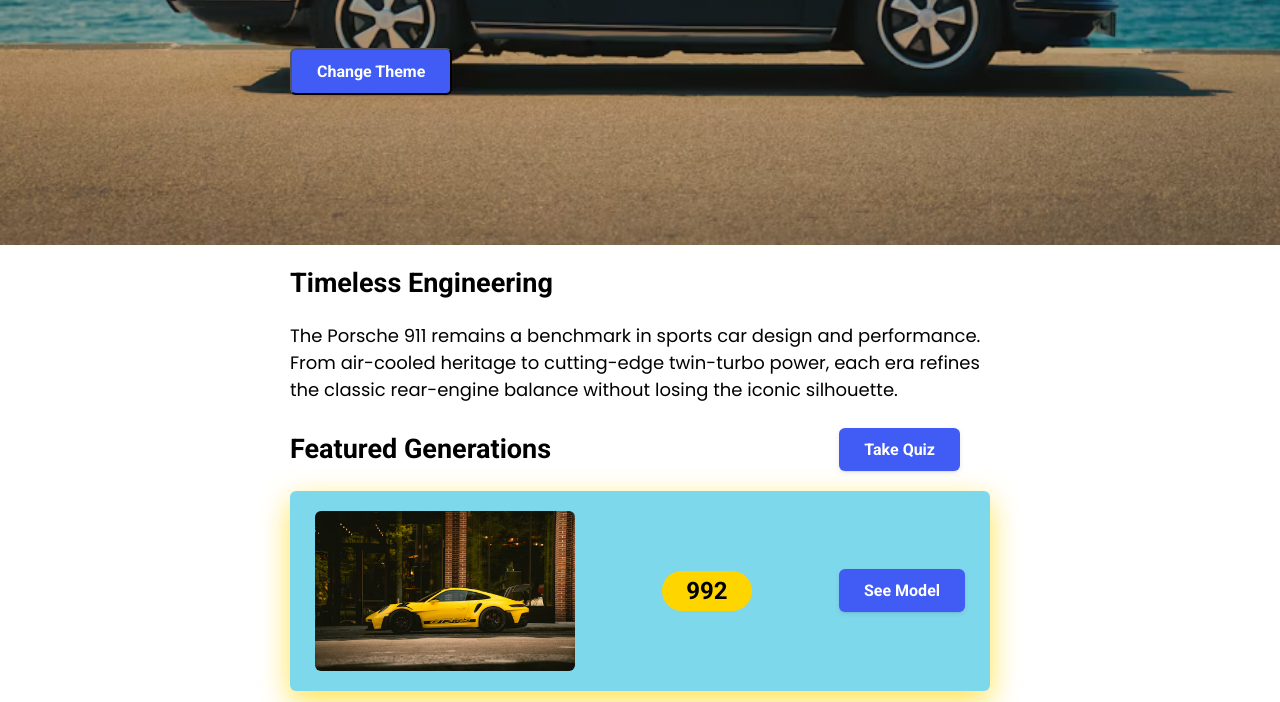
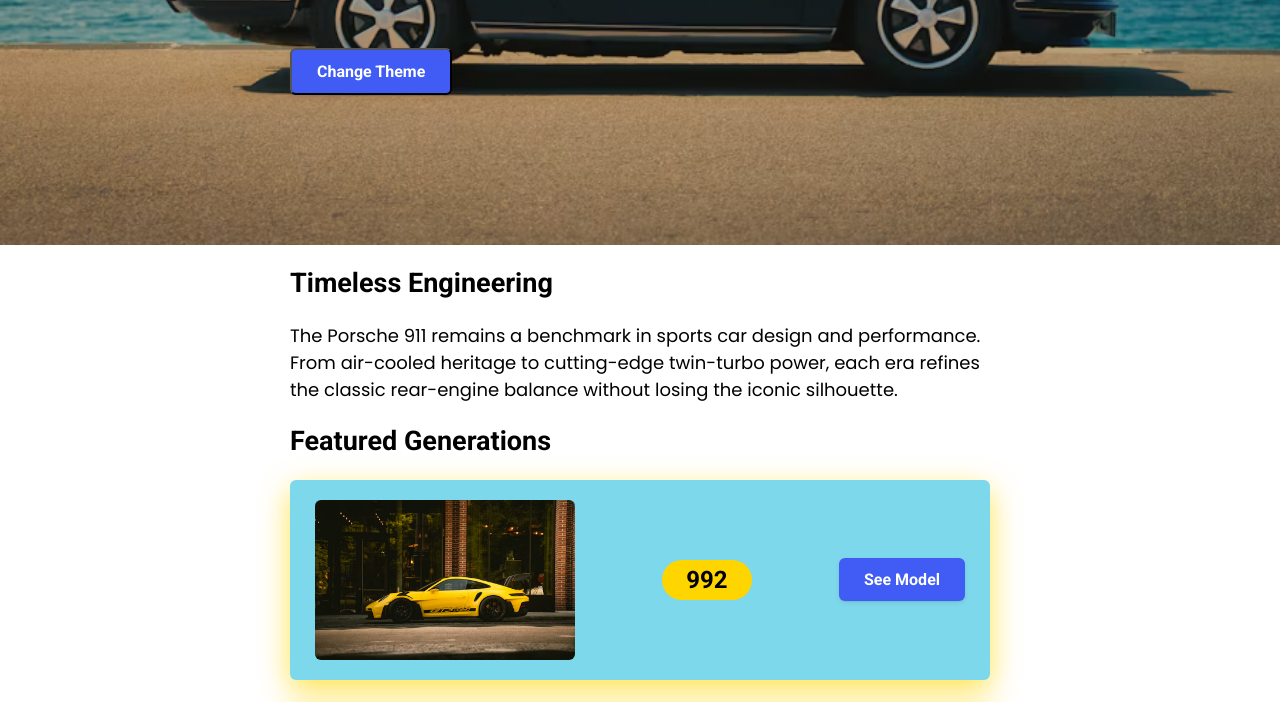
Before and after one commit to jaakko-ahde/landing, a plain HTML site: page index.html in a window 1280 px wide. Shown: the part 332-1034 px from the top of the page. Drawn offline with Linux system fonts and the light colour scheme; a script that the page names is missing.

Commit message:
Refactor Featured Generations section in index.html
Removed button for quiz and adjusted HTML structure.

```diff
--- a/index.html
+++ b/index.html
@@ -24,10 +24,7 @@
 				the classic rear-engine balance without losing the iconic silhouette.
 			</p>
 
-			<div class="section-header">
-				<h2 id="models">Featured Generations</h2>
-				<button data-tf-popup="BSaNcuaw" class="btn-blue">Take Quiz</button>
-			</div>
+			<h2 id="models">Featured Generations</h2>
 
 			<div class="cards">
 				<div class="card">
@@ -53,7 +50,6 @@
 			<img class="avatar" src="images/car.avif" alt="Curator profile">
 		</div>
 
-		<script src="https://embed.typeform.com/next/embed.js"></script>
 		<script src="behavior.js"></script>
 	</body>
 </html>
```
